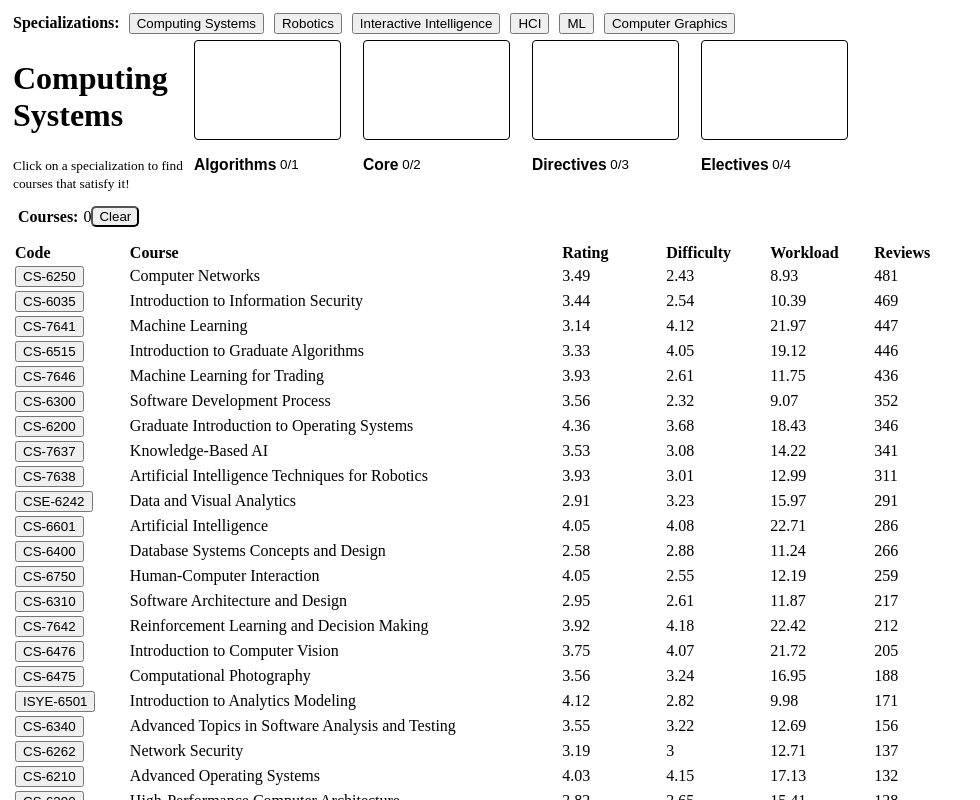
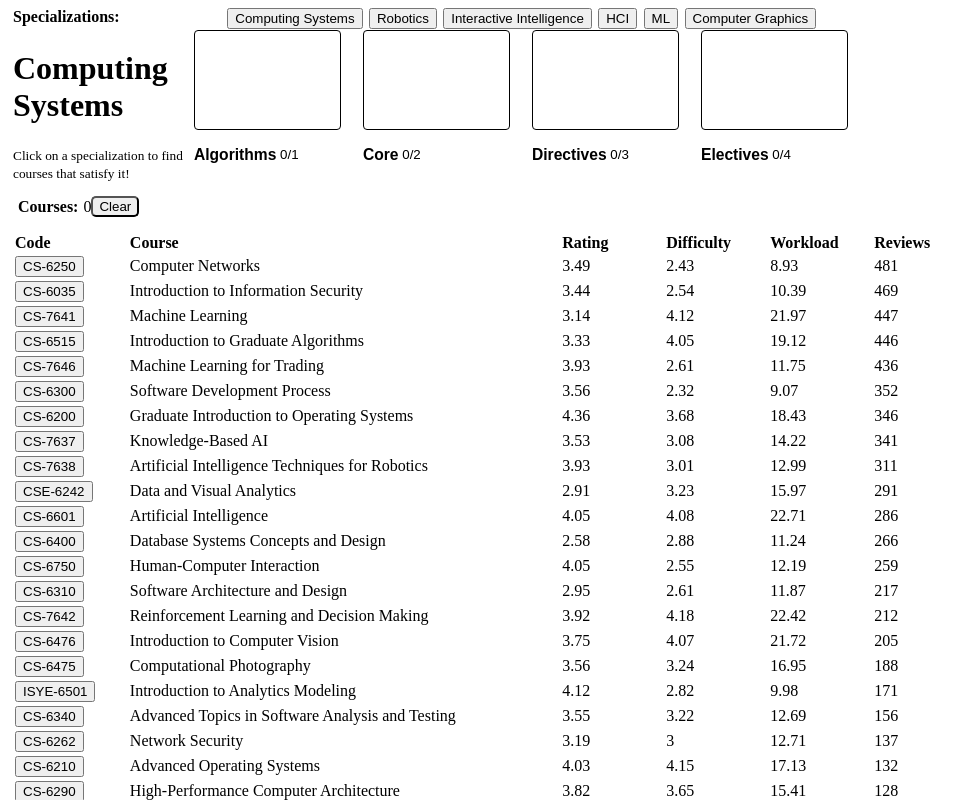
Before and after one commit to davidbrackbill/OMSChecklist, a SvelteKit app: page / in a window 1280 px wide. Shown: the top 800 px of the page, without its empty margins (0-980 px from the left). Built offline with nearby package versions, Linux system fonts and the light colour scheme.

Commit message:
flow specs

```diff
--- a/src/routes/+page.svelte
+++ b/src/routes/+page.svelte
@@ -28,13 +28,13 @@
     }
 </script>
 
-<div class="flexw mb-20">
-    <b class="mt-10">Specializations:</b>
-    {#each Object.keys(specs) as name}
-        <button on:click={() => toggle_specs(name)} class="m-5 mt-10"
-            >{name}</button
-        >
-    {/each}
+<div class="grid gap">
+    <b>Specializations:</b>
+    <div class="flex wrap gap">
+        {#each Object.keys(specs) as name}
+            <button on:click={() => toggle_specs(name)}>{name}</button>
+        {/each}
+    </div>
 </div>
 {#if active_specs.size == 0}
     <small>Pick one or multiple!</small>
@@ -53,3 +53,12 @@
 <Semesters {active_courses} />
 
 <Table bind:active_courses {active_table_rows} />
+
+<style>
+    .grid {
+        display: grid;
+        grid-template-columns: 1fr 5fr;
+        align-content: start;
+    }
+    .gap { gap: .4em;}
+</style>
--- a/src/styles.css
+++ b/src/styles.css
@@ -12,6 +12,8 @@
     flex-direction: column;
     flex-wrap: wrap;
 }
+
+.wrap { flex-wrap: wrap;}
 
 .center {
     align-items: center;
```
